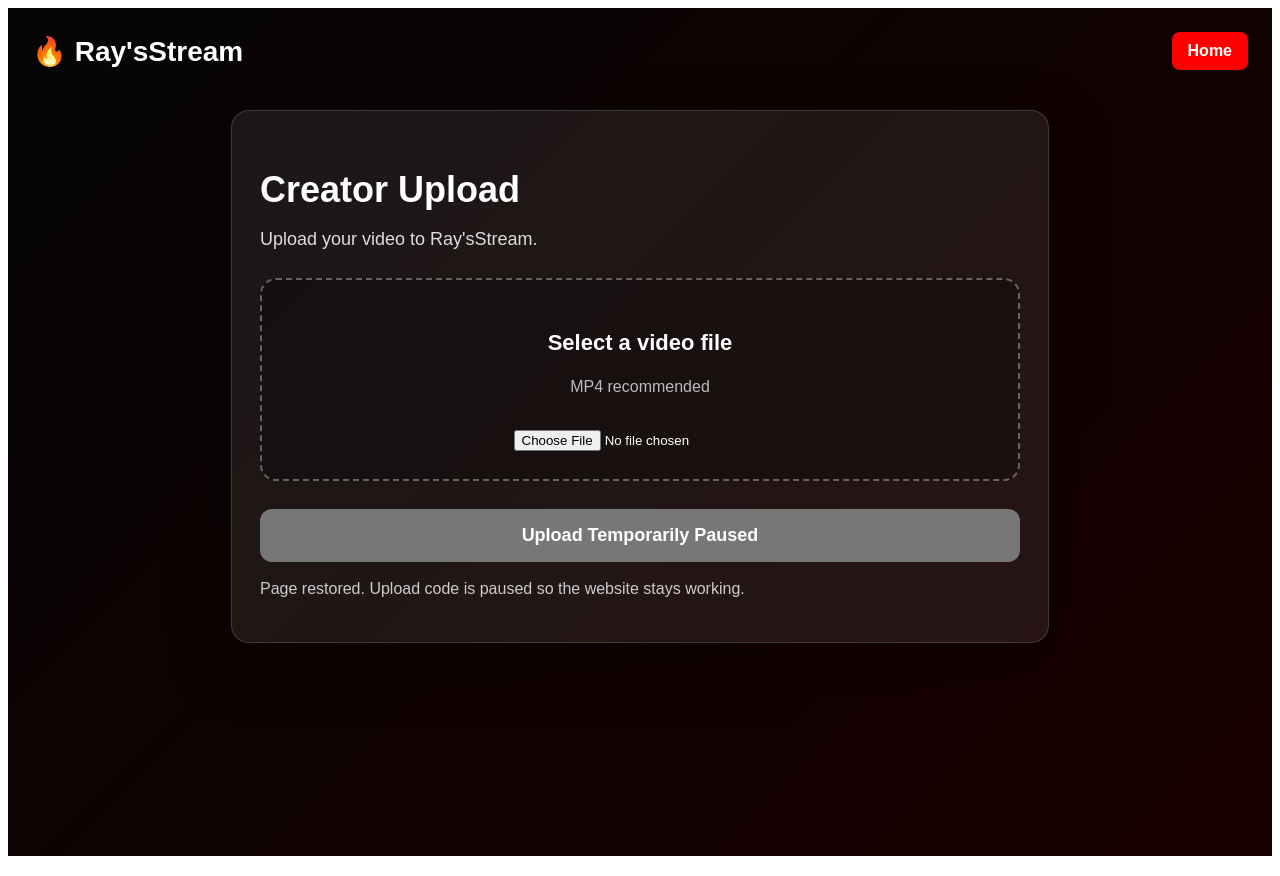
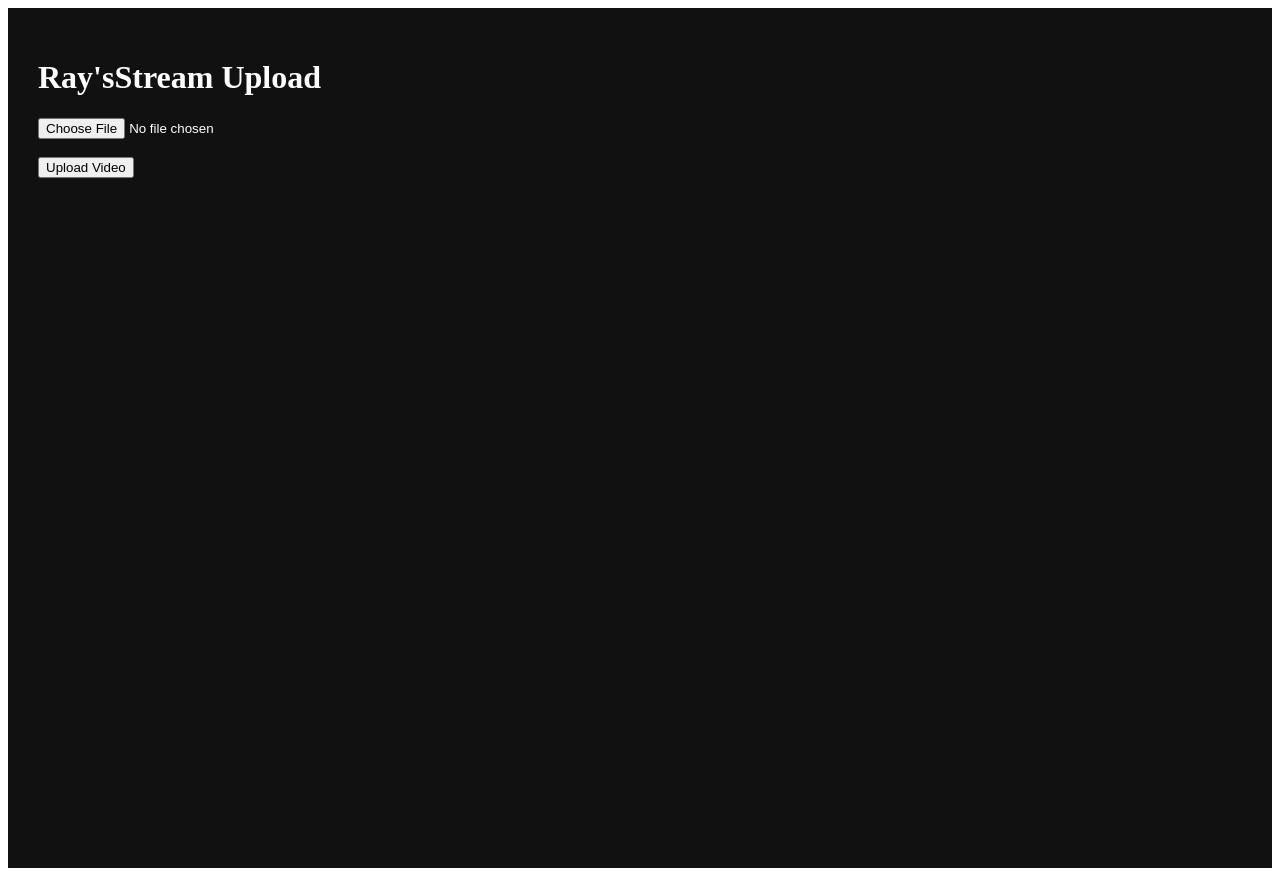
Before and after one commit to greentreerecord-hue/raysstream-clean, a Next.js app: page / in a window 1280 px wide. Built offline with nearby package versions, Linux system fonts and the light colour scheme.

Commit message:
Update page.tsx

```diff
--- a/app/page.tsx
+++ b/app/page.tsx
@@ -3,124 +3,61 @@
 import { useState } from "react";
 
 export default function UploadPage() {
-  const [fileName, setFileName] = useState("");
+  const [file, setFile] = useState<File | null>(null);
+  const [status, setStatus] = useState("");
+  const [videoUrl, setVideoUrl] = useState("");
+
+  async function handleUpload() {
+    if (!file) {
+      setStatus("Choose a video first.");
+      return;
+    }
+
+    setStatus("Uploading...");
+    setVideoUrl("");
+
+    const formData = new FormData();
+    formData.append("video", file);
+
+    try {
+      const response = await fetch("/api/upload", {
+        method: "POST",
+        body: formData,
+      });
+
+      const data = await response.json();
+
+      if (!response.ok) {
+        setStatus(data.error || "Upload failed.");
+        return;
+      }
+
+      setStatus("Upload success!");
+      setVideoUrl(data.url);
+    } catch {
+      setStatus("Upload failed. API did not respond.");
+    }
+  }
 
   return (
-    <main
-      style={{
-        minHeight: "100vh",
-        background: "linear-gradient(135deg, #050505, #1a0000)",
-        color: "white",
-        padding: 24,
-        fontFamily: "Arial, sans-serif",
-      }}
-    >
-      <header
-        style={{
-          display: "flex",
-          justifyContent: "space-between",
-          alignItems: "center",
-          marginBottom: 40,
-        }}
-      >
-        <a
-          href="/"
-          style={{
-            color: "white",
-            textDecoration: "none",
-            fontSize: 28,
-            fontWeight: "bold",
-          }}
-        >
-          🔥 Ray&apos;sStream
-        </a>
+    <main style={{ padding: 30, background: "#111", color: "white", minHeight: "100vh" }}>
+      <h1>Ray&apos;sStream Upload</h1>
 
-        <a
-          href="/"
-          style={{
-            background: "#ff0000",
-            color: "white",
-            padding: "10px 16px",
-            borderRadius: 8,
-            textDecoration: "none",
-            fontWeight: "bold",
-          }}
-        >
-          Home
-        </a>
-      </header>
+      <input
+        type="file"
+        accept="video/mp4"
+        onChange={(e) => setFile(e.target.files?.[0] || null)}
+      />
 
-      <section
-        style={{
-          maxWidth: 760,
-          margin: "0 auto",
-          background: "rgba(255,255,255,0.08)",
-          border: "1px solid rgba(255,255,255,0.15)",
-          borderRadius: 18,
-          padding: 28,
-          boxShadow: "0 20px 60px rgba(0,0,0,0.35)",
-        }}
-      >
-        <h1 style={{ fontSize: 36, marginBottom: 10 }}>Creator Upload</h1>
+      <br /><br />
 
-        <p style={{ color: "#ddd", fontSize: 18 }}>
-          Upload your video to Ray&apos;sStream.
-        </p>
+      <button onClick={handleUpload}>Upload Video</button>
 
-        <div
-          style={{
-            marginTop: 28,
-            padding: 28,
-            border: "2px dashed rgba(255,255,255,0.35)",
-            borderRadius: 16,
-            textAlign: "center",
-            background: "rgba(0,0,0,0.25)",
-          }}
-        >
-          <p style={{ fontSize: 22, fontWeight: "bold" }}>
-            Select a video file
-          </p>
+      <h2>{status}</h2>
 
-          <p style={{ color: "#bbb" }}>
-            MP4 recommended
-          </p>
-
-          <input
-            type="file"
-            accept="video/mp4,video/webm,video/quicktime"
-            onChange={(e) => setFileName(e.target.files?.[0]?.name || "")}
-            style={{ marginTop: 18 }}
-          />
-
-          {fileName && (
-            <p style={{ marginTop: 18, color: "#7CFF7C" }}>
-              Selected: {fileName}
-            </p>
-          )}
-        </div>
-
-        <button
-          disabled
-          style={{
-            marginTop: 28,
-            width: "100%",
-            padding: "16px 20px",
-            background: "#777",
-            color: "white",
-            border: "none",
-            borderRadius: 12,
-            fontSize: 18,
-            fontWeight: "bold",
-            cursor: "not-allowed",
-          }}
-        >
-          Upload Temporarily Paused
-        </button>
-
-        <p style={{ marginTop: 18, color: "#ccc" }}>
-          Page restored. Upload code is paused so the website stays working.
-        </p>
-      </section>
+      {videoUrl && (
+        <video src={videoUrl} controls style={{ width: "100%", maxWidth: 700 }} />
+      )}
     </main>
   );
 }
```
